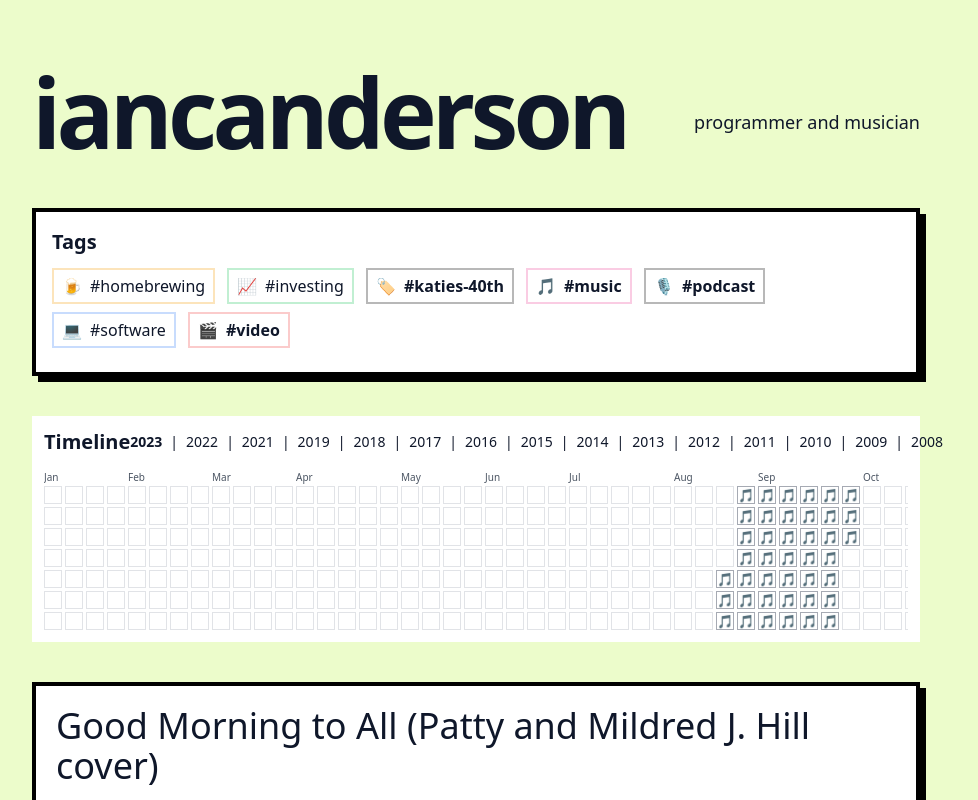
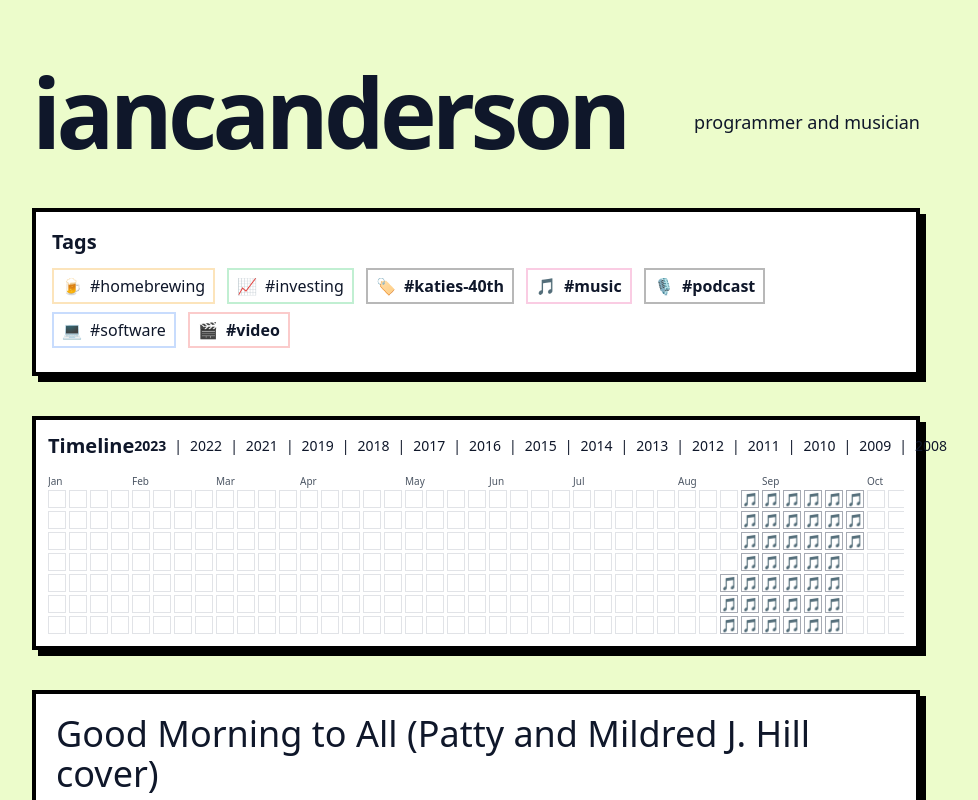
Before and after one commit to iancanderson/iancanderson.com, a Next.js app: page / in a window 1280 px wide. Shown: the top 800 px of the page, without its empty margins (164-1142 px from the left). Built offline with nearby package versions, Linux system fonts and the light colour scheme.

Commit message:
style(timeline): add border on outer timeline box only

```diff
--- a/components/calendar-timeline.tsx
+++ b/components/calendar-timeline.tsx
@@ -186,7 +186,7 @@ export default function CalendarTimeline({ posts, selectedDate }: Props) {
   }, [weeks, trackWidth]);
 
   return (
-    <div className="mb-10 bg-[color:var(--brutal-card)] p-3 text-[color:var(--brutal-fg)]">
+    <div className="mb-10 brutal-border bg-[color:var(--brutal-card)] p-3 text-[color:var(--brutal-fg)]">
       <div className="flex items-center justify-between mb-3">
         <h2 className="text-xl font-extrabold">Timeline</h2>
         <div className="text-sm">
```
